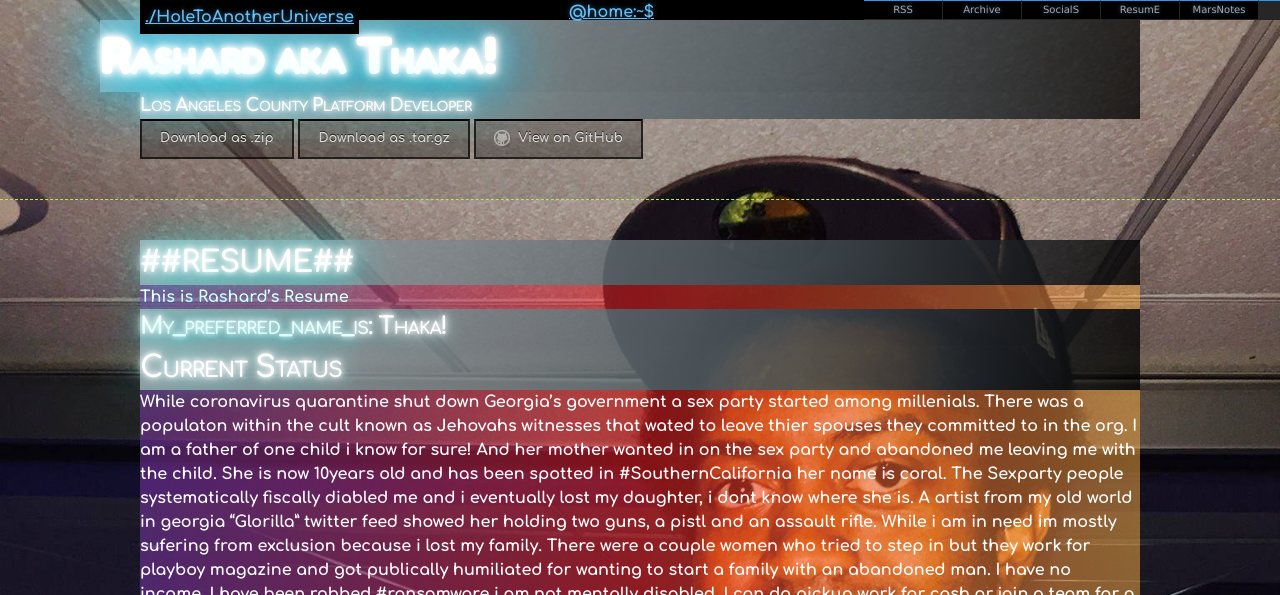
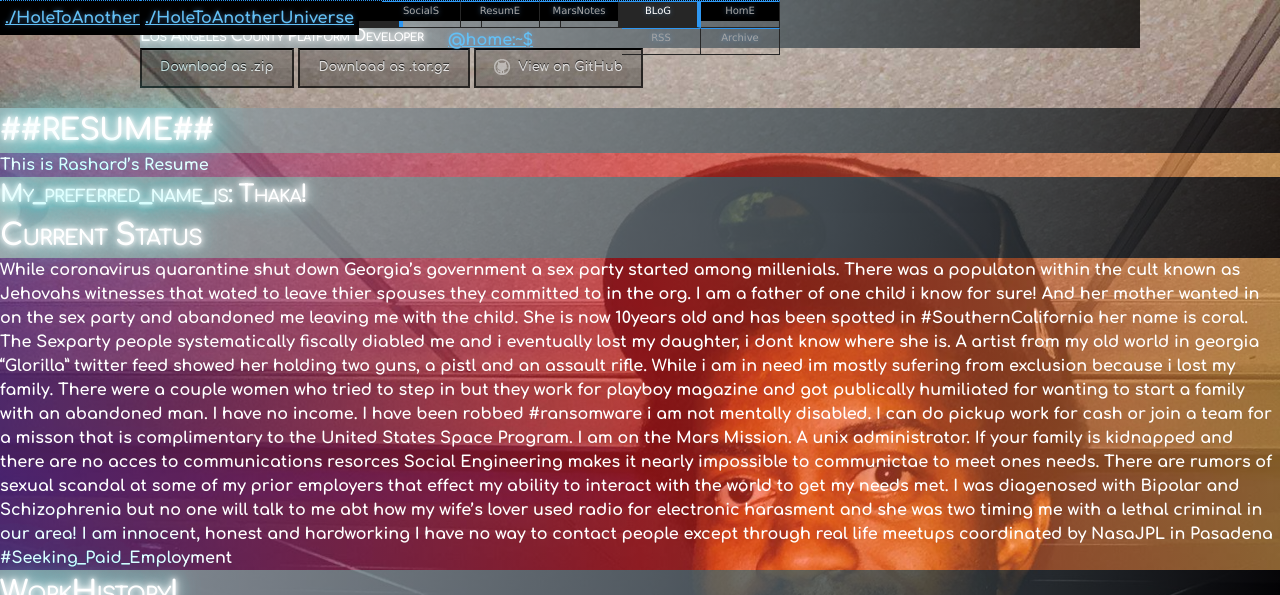
Before and after one commit to ricoThaka/cv, a Jekyll site: the page built from index.md, in a window 1280 px wide. Shown: the top 595 px of the page. Built offline with Jekyll 4.4.1, drawn with Linux system fonts in a browser that asks for light colours; some web fonts are replaced; our own code applies the rules of GitHub Pages for plain Markdown files; grey boxes are pictures that could not be loaded.

Commit message:
<section id="main_content">
        {{ content }}
      </section>

```diff
--- a/_layouts/default.html
+++ b/_layouts/default.html
@@ -1,5 +1,6 @@
 <!DOCTYPE html>
-<html lang="{{ site.lang | default: "en-US" }}">
+<html lang="en">
+
 <head>
   <meta charset='utf-8'>
   <meta http-equiv="X-UA-Compatible" content="IE=edge">
@@ -10,10 +11,23 @@
   {% seo %}
 </head>
 
+
 <body>
+  <div id="wrapper">
+  <div id="MAiN">
+    <div id="navcontainer">
+      <div class="logo"><a href="https://github.com/ricoThaka">./HoleToAnotherUniverse</a></div>
+    <ul id="navlist">
 
-    <header style="color:white;" class="neon">
+    <li><a href="#" >HomE</a></li>
+    <li><a href="https://ricothaka.github.io/blog/">BLoG</a></li>
+    <li><a href="https://ricothaka.github.io/marsblog.html">MarsNotes</a></li>
+    <li id="active"><a href="https://ricothaka.github.io/cv" id="current">ResumE</a></li>
+    <li><a href="https://ricothaka.github.io/Contact.html">SocialS</a></li>
 
+    </ul>
+
+    </div>
     <div class="container">
       <div>{% include links.html %}</div>
         <a id="a-title" href="{{ '/' | relative_url }}">
@@ -29,15 +43,28 @@
           <a href="{{ site.github.repository_url }}" class="btn btn-github"><span class="icon"></span>View on GitHub</a>
         </section>
       </div>
-    </header>
-
-    <div class="container">
       <section id="main_content">
 
         {{ content }}
       </section>
-      {% include footer.html %}
+      <div id="footer">
+      <div class="logo"><a href="https://ricothaka.github.io/htau.html">./HoleToAnotherUniverse</a></div>
+      <div class="css3badge"><a href="https://jigsaw.w3.org/css-validator/check/referer">
+        <img style="border:0;width:88px;height:31px"
+            src="https://jigsaw.w3.org/css-validator/images/vcss-blue"
+            alt="Valid CSS!" />
+    </a>
+
       </div>
+       <div class="css3badge">   <a href="https://jigsaw.w3.org/css-validator/check/referer">
+        <img style="border:0;width:88px;height:31px"
+            src="https://jigsaw.w3.org/css-validator/images/vcss"
+            alt="Valid CSS!" />
+    </a>
+         </div>
+    </div>
+  </div>
+  </div>
+</body>
 
-  </body>
 </html>
--- a/_sass/jekyll-theme-hacker.scss
+++ b/_sass/jekyll-theme-hacker.scss
@@ -194,14 +194,19 @@ header h2 {
 
 #navcontainer
 {
+  flex-wrap: nowrap;
+  width:50vw;
+text-shadow: 0 0 5px #fff, 0 0 10px #fff, 0 0 20px #fff, 0 0 40px #0ff,
+  0 0 80px #0ff, 0 0 90px #0ff, 0 0 100px #0ff, 0 0 150px #0ff;
+padding:5px;
+position:fixed;
 padding: 0;
 height: 20px;
-  display:block;
-  width:100%;
+  display:inline;
   background-color:black;
   position:fixed;
   color:white;
-  width:100vw;
+  border-top: 1px dotted #2E97F2;
   top:0;
 }
 
@@ -227,9 +232,9 @@ margin: 0;
 #navcontainer ul li a
 {
 width: 78px;
-height: 18px;
+height: 25px;
 border-top: 1px solid #2E97F2;
-border-left: px solid #f5d7b4;
+border-left: 0px solid #f5d7b4;
 border-bottom: 1px solid #262626;
 border-right: 1px solid #262626;
 padding: 0;
@@ -259,8 +264,6 @@ background: #262626;
 border-right: 4px solid #2E97F2;
 color: #fff;
 }
-
-
 .logo {
 
   float: left;
@@ -274,6 +277,7 @@ color: #fff;
   flex-wrap: nowrap;
 
 }
+
 #heading {
 
   flex-wrap: wrap;
@@ -294,7 +298,6 @@ width:50vw;
 
 
 #footer {
-
   flex-wrap: nowrap;
   bottom:0;
   position:fixed;
@@ -304,11 +307,10 @@ grid-template-rows: auto auto auto;
   color:white;
   padding:5px;
   position:fixed;
-  width:100%;
-width:50vw;
+  width:50vw;
   text-shadow: 0 0 5px #fff, 0 0 10px #fff, 0 0 20px #fff, 0 0 40px #0ff,
     0 0 80px #0ff, 0 0 90px #0ff, 0 0 100px #0ff, 0 0 150px #0ff;
-  }
+ }
 
 #main_content {
   width: 100%;
```
Lines whose indentation alone changed are shown as unchanged.
